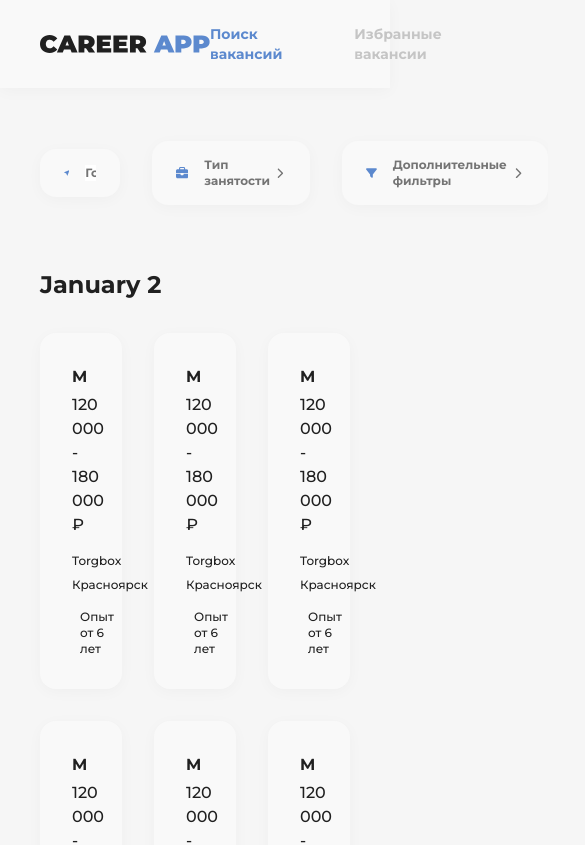
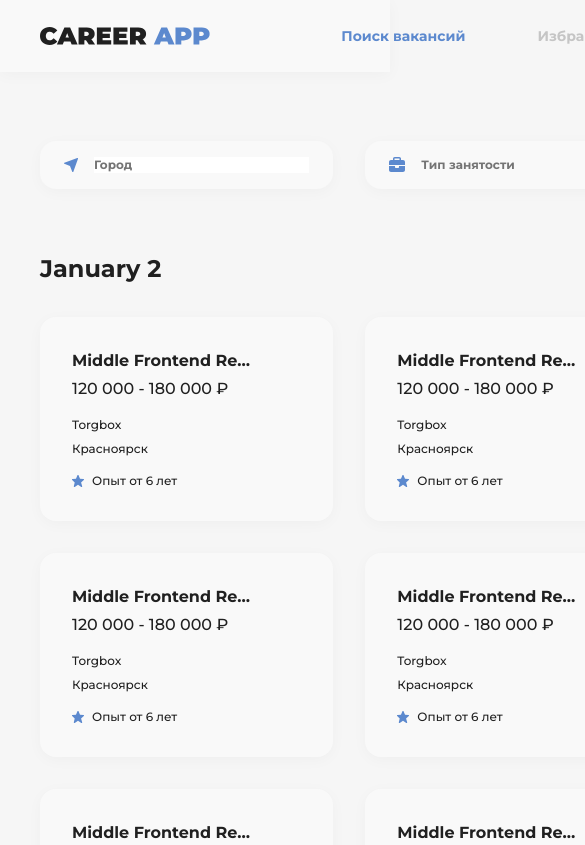
Before and after one commit to KufuVampire/Tasks, a React app: page / in a window 390 px wide. Shown: the top 845 px of the page, 585 px wide, since content can reach past the window. Built offline with nearby package versions, Linux system fonts and the light colour scheme; the HTML template or start-up script is replaced by a standard one.

Commit message:
changed global styles

```diff
--- a/src/globals.css
+++ b/src/globals.css
@@ -14,6 +14,7 @@ html {
 
 :root {
 	--max-width: 1120px;
+	--min-width: 1024px;
 
 	--main-bg: #f6f6f6;
 	--bg: #f9f9f9;
@@ -57,15 +58,13 @@ body {
 }
 
 .container {
+	min-width: var(--min-width);
 	max-width: var(--max-width);
 	width: 100%;
 	margin: 0 auto;
 }
 
 @media (max-width: 1024px) {
-	:root {
-		--max-width: 1024px;
-	}
 
 	body {
 		overflow-x: visible;
```
